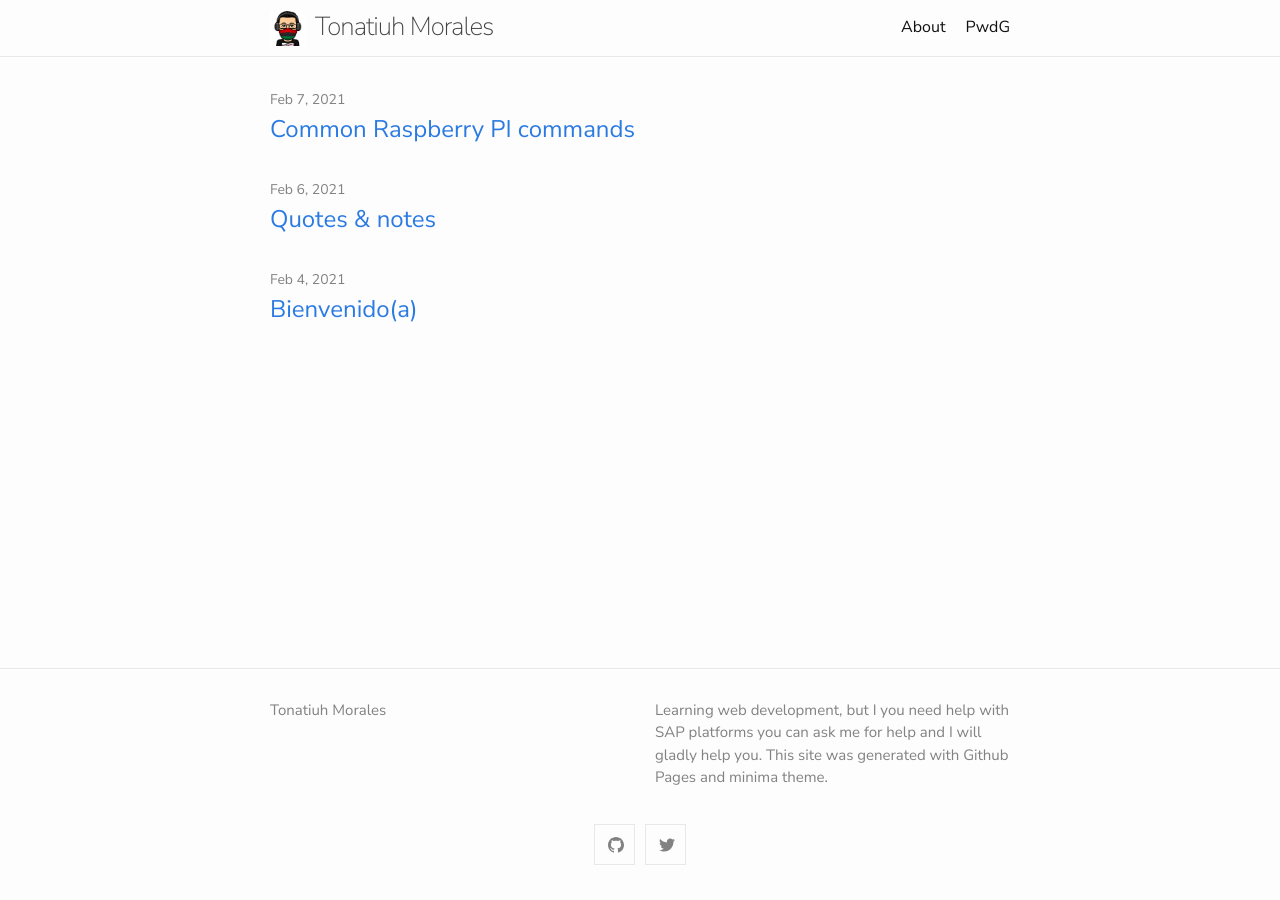
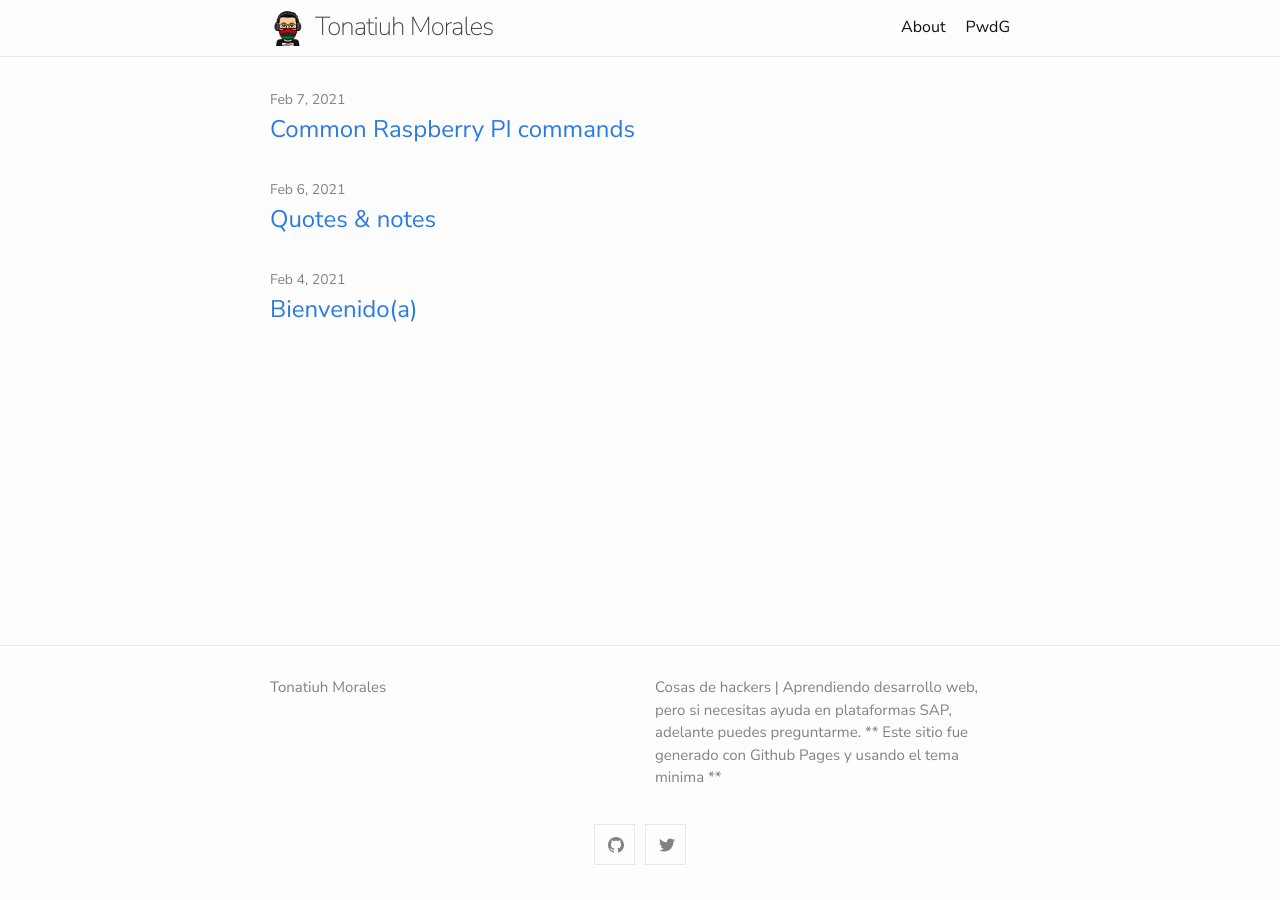
Before and after one commit to blackc0mb/blackc0mb.github.io, a Jekyll site: the page built from index.md, in a window 1280 px wide. Built offline with Jekyll 4.4.1, drawn with Linux system fonts in a browser that asks for light colours.

Commit message:
Update _config.yml

```diff
--- a/_config.yml
+++ b/_config.yml
@@ -3,8 +3,8 @@ author:
   name: Tonatiuh Morales
   #email: your-email@domain.com
 description:
-  Learning web development, but I you need help with SAP platforms you can ask me for help and I will gladly help you.
-  This site was generated with Github Pages and minima theme.
+  Cosas de hackers | Aprendiendo desarrollo web, pero si necesitas ayuda en plataformas SAP, adelante puedes preguntarme.
+  ** Este sitio fue generado con Github Pages y usando el tema minima **
 
 show_excerpts: false # set to true to show excerpts on the homepage
 
```
